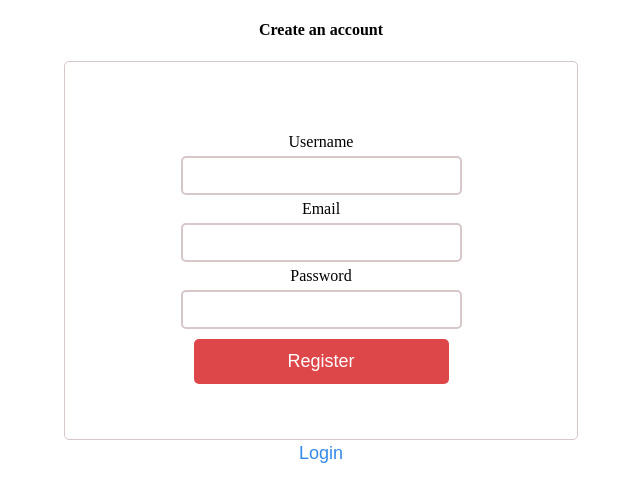
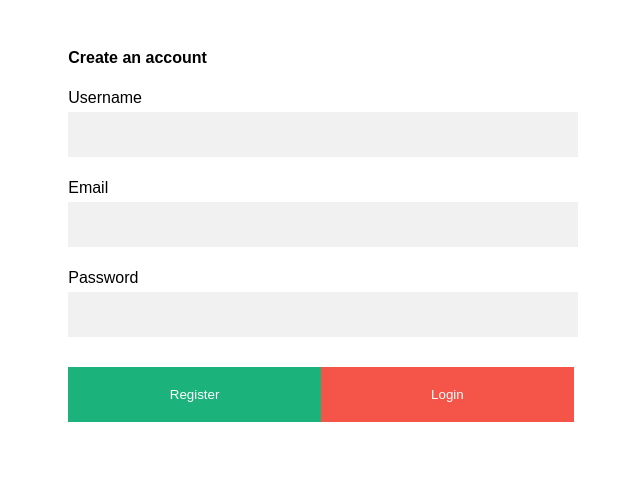
Before and after one commit to TheBoysCapstone/LearnIt, a React (Create React App) app in the folder frontend/react-app/: page / in a window 1280 px wide. Shown: the top 502 px of the page, without its empty margins (319-959 px from the left). Built offline with nearby package versions, Linux system fonts and the light colour scheme.

Commit message:
Improved the looks of the user interface

```diff
--- a/frontend/react-app/src/App.js
+++ b/frontend/react-app/src/App.js
@@ -1,64 +1,66 @@
-import React, {useState, useEffect} from 'react'
-import axios from 'axios'
-import Login from "./Components/Login.js"
-import Signup from "./Components/Signup.js"
-import User from "./Components/User.js"
-
+import React, { useState, useEffect } from "react";
+import axios from "axios";
+import Login from "./Components/Login.js";
+import Signup from "./Components/Signup.js";
+import User from "./Components/User.js";
 
 function App() {
-  const[screen, setScreen] = useState("signup")
-  const[user, setUser] = useState()
+  const [screen, setScreen] = useState("signup");
+  const [user, setUser] = useState();
 
   //fires when the component is loaded
-  useEffect(()=>{
+  useEffect(() => {
     axios({
       method: "GET",
       withCredentials: true,
       //address of the express server
       url: "http://localhost:8080/",
-    })
-    .then((res)=>{
-      if(res.data.user) setUser(res.data.user)
-      setScreen(res.data.redirectTo)
-      console.log(res.data)
-    })
-  }, [])
+    }).then((res) => {
+      if (res.data.user) setUser(res.data.user);
+      setScreen(res.data.redirectTo);
+      console.log(res.data);
+    });
+  }, []);
 
   const toggleScreen = (value) => {
     //console.log(value)
     setScreen(value);
+  };
+
+  if (screen === "signup") {
+    return (
+      <div className="container signup-form">
+        <Signup setRedirect={setScreen} />
+        <button onClick={() => toggleScreen("login")} className="red-btn group-btn">
+          Login
+        </button>
+      </div>
+    );
+  } else if (screen === "login") {
+    return (
+      <div className="container login-form">
+        <Login setRedirect={setScreen} setUser={setUser} />
+        <button onClick={() => toggleScreen("signup")} className="red-btn group-btn">
+          Signup
+        </button>
+      </div>
+    );
+  } else if (screen === "user") {
+    return (
+      <div>
+        <User user={user} setRedirect={setScreen} setUser={setUser} />
+      </div>
+    );
+  } else if (screen === "loginerror") {
+    return (
+      <div className="container">
+        <h1>Log in Error</h1>
+        <button onClick={() => setScreen("login")}>
+          Go Back to Login Page
+        </button>
+      </div>
+    );
   }
-
-  if(screen==="signup"){
-    return (
-    <div className="container">
-      <Signup setRedirect={setScreen}/>
-      <button onClick={()=>toggleScreen("login")} className="btn-nav">Login</button>
-    </div>
-  );
-  }else if(screen==="login"){
-     return (
-    <div className="container">
-      <Login setRedirect={setScreen} setUser = {setUser}/>
-      <button onClick={()=>toggleScreen("signup")} className="btn-nav">Signup</button>
-    </div>
-     );
-  }
-  else if(screen==="user"){
-    return (
-   <div className="container">
-     <User user={user} setRedirect={setScreen} setUser={setUser}/>
-   </div>
-    );
- }else if(screen==="loginerror"){
-  return (
- <div className="container">
-   <h1>Log in Error</h1>
-   <button onClick={()=>setScreen("login")}>Go Back to Login Page</button>
- </div>
-  );
-}
-
 }
 
 export default App;
--- a/frontend/react-app/src/Components/Login.js
+++ b/frontend/react-app/src/Components/Login.js
@@ -49,7 +49,7 @@ const Login = ({setRedirect, setUser}) =>{
     return(
         <>
             <h4>Login to continue</h4>
-            <form className="form">
+            <form>
                 <div>
                     <h4 className="warning">{warning}</h4>
                 </div>
@@ -61,7 +61,7 @@ const Login = ({setRedirect, setUser}) =>{
                     <label htmlFor="password">Password</label>
                     <input type='password' id='password' name='password' size="30" value={loginInfo.password} onChange={handleChange}/>
                 </div>
-                <button type="submit" className="btn btn-login" onClick={handleSubmit}>Login</button>
+                <button type="submit" className="green-btn group-btn" onClick={handleSubmit}>Login</button>
             </form>
 
 
--- a/frontend/react-app/src/Components/Signup.js
+++ b/frontend/react-app/src/Components/Signup.js
@@ -62,7 +62,7 @@ const Signup = ({setRedirect/*redirect is a function from the App.js file which
     return(
         <>
             <h4>Create an account</h4>
-            <form className="form">
+            <form>
                 <div>
                     <h4 className="warning">{warning}</h4>
                 </div>
@@ -78,7 +78,7 @@ const Signup = ({setRedirect/*redirect is a function from the App.js file which
                     <label htmlFor="password">Password</label>
                     <input type='password' id='password' name='password' size="30" value={signupInfo.password} onChange={handleChange}/>
                 </div>
-                <button type="submit" className="btn btn-signup"  onClick={handleSubmit}>Register</button>
+                <button type="submit" className="green-btn group-btn"  onClick={handleSubmit}>Register</button>
             </form>
 
 
--- a/frontend/react-app/src/index.css
+++ b/frontend/react-app/src/index.css
@@ -1,58 +1,105 @@
-.container {
-  margin: auto;
-  text-align: center;
+body {font-family: Arial, Helvetica, sans-serif;}
+
+.sidenav {
+  float: left;
+  height: 100%; /* Full-height: remove this if you want "auto" height */
+  width: 20%; /* Set the width of the sidebar */
+ /* Fixed Sidebar (stay in place on scroll) */
+  z-index: 1; /* Stay on top */
+  top: 0; /* Stay at the top */
+  left: 30;
+  overflow-x: hidden; /* Disable horizontal scroll */
+  padding-top: 20px;
 }
 
-.form {
-  max-width: 40vw;
-  margin: auto;
-  padding: 50px 0;
-  border-style: solid;
-  border-color: #d6c7c8;
-  border-width: 1px;
-  border-radius: 5px;
-}
-
-.form label {
+.sidenav li {
+  color: #2196F3;
+  padding: 6px 8px 20px 16px;
+  text-decoration: none;
+  font-size: 24px;
+  cursor: pointer;
   display: block;
 }
 
-.form input {
-  border-radius: 5px;
-  border-color: #d6c7c8;
-  border-style: solid;
-  margin: 5px;
-  padding: 10px;
+.active {
+  border-left-width: 2px;
+  border-color: #2196F3;
 }
 
-.btn {
-  border-radius: 5px;
-  border-color: transparent;
-  color: white;
-  font-size: large;
-  margin: 5px;
-  padding: 10px;
-  width: 255px;
+hr {
+  border: 1px solid #f1f1f1;
+  margin-bottom: 25px;
 }
 
-.btn-signup {
-  background-color: #de474a;
+
+/* Style inputs with type="text", select elements and textareas */
+input, select, textarea {
+  width: 100%;
+  padding-top: 15px;
+  padding-bottom: 15px;
+  margin: 5px 0 22px 0;
+  display: inline-block;
+  border: none;
+  background: #f1f1f1;
+
 }
 
-.btn-login,
-.btn-logout {
-  background-color: #3589e8;
-}
-.btn-create{
-  background-color: #0db840;
-}
-.btn-nav {
-  border-color: transparent;
-  background-color: transparent;
-  color: #3589e8;
-  font-size: large;
+/* Style the submit button with a specific background color etc */
+input[type=text]:focus, input[type=password]:focus {
+  background-color: #ddd;
+  outline: none;
 }
 
-.warning {
-  color: red;
+/* When moving the mouse over the submit button, add a darker green color */
+input[type=submit]:hover {
+  background-color: #45a049;
 }
+
+/* Set a style for all buttons */
+button {
+  color: white;
+  padding: 20px 20px;
+  margin: 8px 0;
+  border: none;
+  cursor: pointer;
+  width: 100%;
+  opacity: 0.9;
+}
+
+button:hover {
+  opacity:1;
+}
+
+/* Extra styles for the cancel button */
+.red-btn {
+  background-color: #f44336;
+}
+
+.green-btn{
+  background-color: #04AA6D;
+}
+
+.blue-btn {
+  background-color: #2196F3;
+}
+
+/* Float cancel and signup buttons and add an equal width */
+.group-btn {
+  float: left;
+  width: 50%;
+}
+
+
+/* Add a background color and some padding around the form */
+.container {
+  max-width: 40%;
+  border-radius: 5px;
+  padding: 20px;
+  margin: auto;
+
+}
+
+.answer-form{
+  display: flex;
+  align-items:center;
+}
```
Also changed, not shown: frontend/react-app/src/Components/User.js (+135 -92 lines), 1 other file (tests, documents, lock files or other folders).
